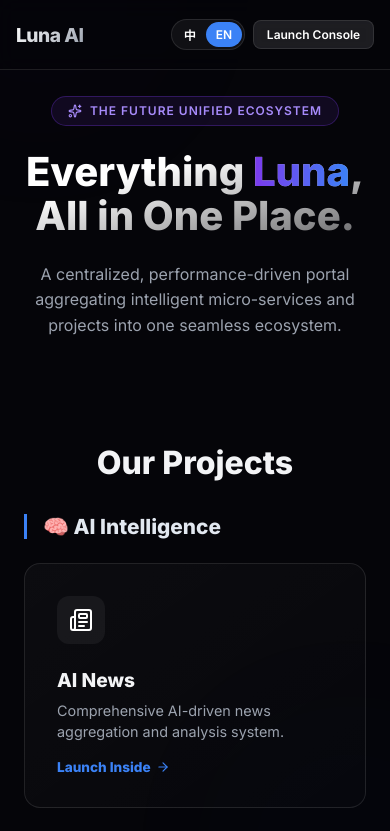
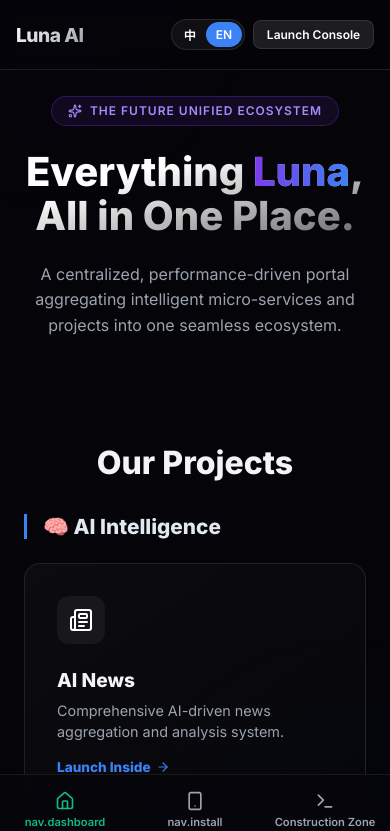
Before and after one commit to toydogcat/luna-ai, a React (Vite) app: page / in a window 390 px wide. Shown: the top 831 px of the page. Built offline with nearby package versions, Linux system fonts and the light colour scheme.

Commit message:
fix: restore mobile accessibility via bottom navigation bar and optimize numerical input behavior

```diff
--- a/src/App.jsx
+++ b/src/App.jsx
@@ -223,7 +223,7 @@ function App() {
     const d = String(today.getDate()).padStart(2, '0');
     const correctCode = `${y}${m}${d}`;
 
-    if (pwInput === correctCode) {
+    if (pwInput.trim() === correctCode) {
       setIsUnlocked(true);
       setPwError(false);
       trackEvent('staging_unlock_success', { code: 'verified' });
@@ -489,6 +489,8 @@ function App() {
                 <div className="auth-form">
                   <input
                     type="password"
+                    inputMode="numeric"
+                    pattern="[0-9]*"
                     className="secure-input"
                     placeholder={t('staging.placeholder')}
                     value={pwInput}
@@ -601,6 +603,33 @@ function App() {
         <p>{t('footer', { year: new Date().getFullYear() })}</p>
       </footer>
 
+      {/* MOBILE BOTTOM BAR */}
+      <div className="mobile-bottom-nav">
+        <button
+          className={`mobile-nav-item ${activePage === 'home' ? 'active' : ''}`}
+          onClick={() => { setActivePage('home'); window.scrollTo(0,0); }}
+        >
+          <Home size={20} />
+          <span>{t('nav.dashboard')}</span>
+        </button>
+
+        <button
+          className={`mobile-nav-item ${activePage === 'installation' ? 'active' : ''}`}
+          onClick={() => { setActivePage('installation'); window.scrollTo(0,0); }}
+        >
+          <Smartphone size={20} />
+          <span>{t('nav.install')}</span>
+        </button>
+
+        <button
+          className={`mobile-nav-item ${activePage === 'staging' ? 'active' : ''}`}
+          onClick={() => { setActivePage('staging'); window.scrollTo(0,0); }}
+        >
+          <Terminal size={20} />
+          <span>{t('nav.staging')}</span>
+        </button>
+      </div>
+
       {/* FULLSCREEN OVERLAY IFRAME VIEWER */}
       <AnimatePresence>
         {activeProject && (
--- a/src/index.css
+++ b/src/index.css
@@ -723,3 +723,68 @@ footer {
     font-size: 2.2rem;
   }
 }
+
+/* MOBILE BOTTOM NAVIGATION BAR */
+.mobile-bottom-nav {
+  display: none; /* Hidden by default on desktop */
+  position: fixed;
+  bottom: 0;
+  left: 0;
+  right: 0;
+  height: 70px;
+  background: rgba(5, 5, 10, 0.8);
+  backdrop-filter: blur(20px) saturate(180%);
+  -webkit-backdrop-filter: blur(20px) saturate(180%);
+  border-top: 1px solid rgba(255,255,255,0.08);
+  z-index: 999;
+  display: flex;
+  justify-content: space-around;
+  align-items: center;
+  padding-bottom: env(safe-area-inset-bottom); /* For iOS home bar */
+}
+
+.mobile-nav-item {
+  display: flex;
+  flex-direction: column;
+  align-items: center;
+  justify-content: center;
+  gap: 4px;
+  background: none;
+  border: none;
+  color: var(--text-muted);
+  font-size: 0.7rem;
+  font-weight: 600;
+  flex: 1;
+  height: 100%;
+  transition: color 0.2s;
+  cursor: pointer;
+}
+
+.mobile-nav-item.active {
+  color: var(--accent);
+}
+
+.mobile-nav-item:active {
+  transform: scale(0.95);
+}
+
+/* Only show bottom nav on mobile */
+@media (min-width: 769px) {
+  .mobile-bottom-nav {
+    display: none !important;
+  }
+}
+
+@media (max-width: 768px) {
+  .mobile-bottom-nav {
+    display: flex;
+  }
+  /* Add padding to main container to prevent content overlap with bottom nav */
+  #root {
+    padding-bottom: 80px;
+  }
+  .lock-box {
+    padding: 2rem 1.5rem;
+    margin-top: 2rem;
+  }
+}
```
